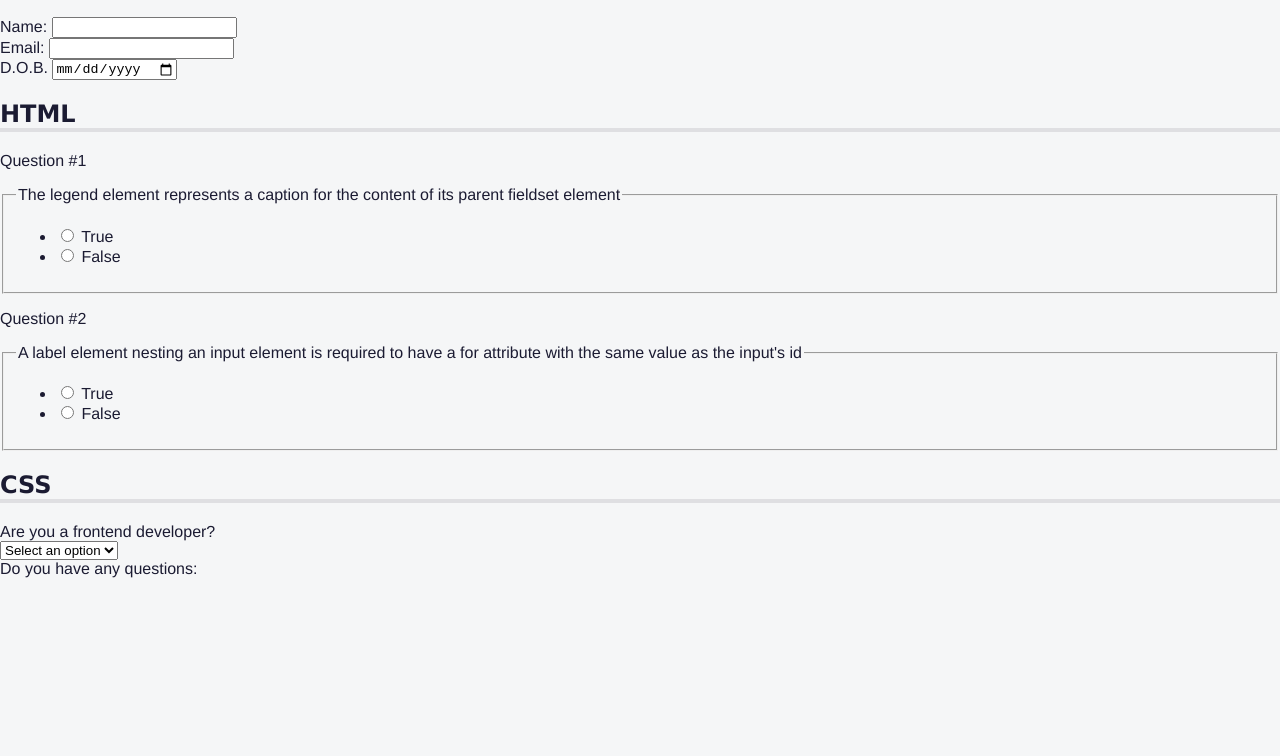
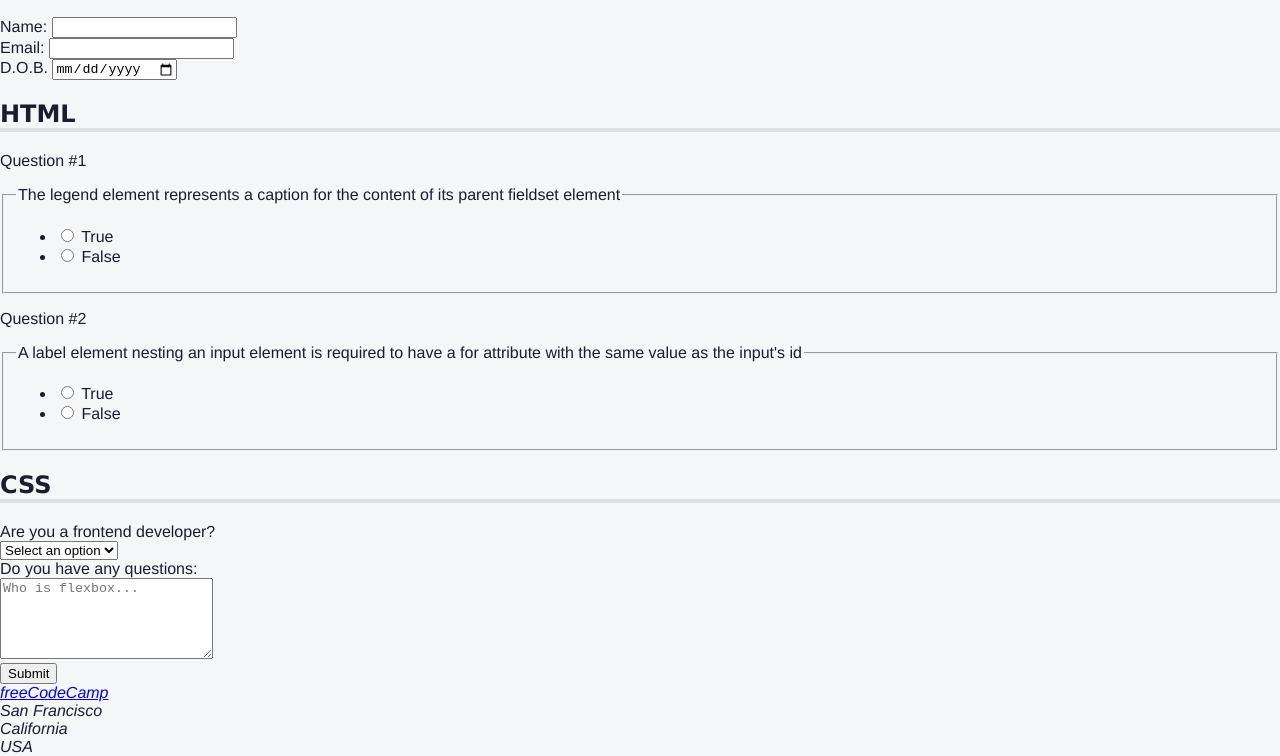
Before and after one commit to Yinkusadel/09-fcc-quiz, a website: page index.html in a window 1280 px wide. Shown: the part 105-861 px from the top of the page. Before the commit the page ends 800 px from the top, so only its background shows below. Drawn offline with Linux system fonts and the light colour scheme.

Commit message:
add complete solution to quiz project

```diff
--- a/index.html
+++ b/index.html
@@ -94,18 +94,23 @@
               </select>
             </div>
             <div class="question-block">
-              <label>Do you have any questions:</label>
+              <label for="css-questions">Do you have any questions:</label>
             </div>
             <div class="answer">
-
-
+              <textarea id="css-questions" name="css-questions" rows="5" cols="24" placeholder="Who is flexbox..."></textarea>
             </div>
           </div>
         </section>
+        <button type="submit">Submit</button>
+      </form>
     </main>
-
-
-
-
+    <footer>
+      <address>
+        <a href="https://freecodecamp.org">freeCodeCamp</a><br />
+        San Francisco<br />
+        California<br />
+        USA
+      </address>
+    </footer>
   </body>
 </html>
--- a/styles.css
+++ b/styles.css
@@ -55,6 +55,6 @@ body {
   border: 0;
   }
 
-  p::before{
-    content :"Question #";
+  p::before {
+    content: "Question #";
   }
```
